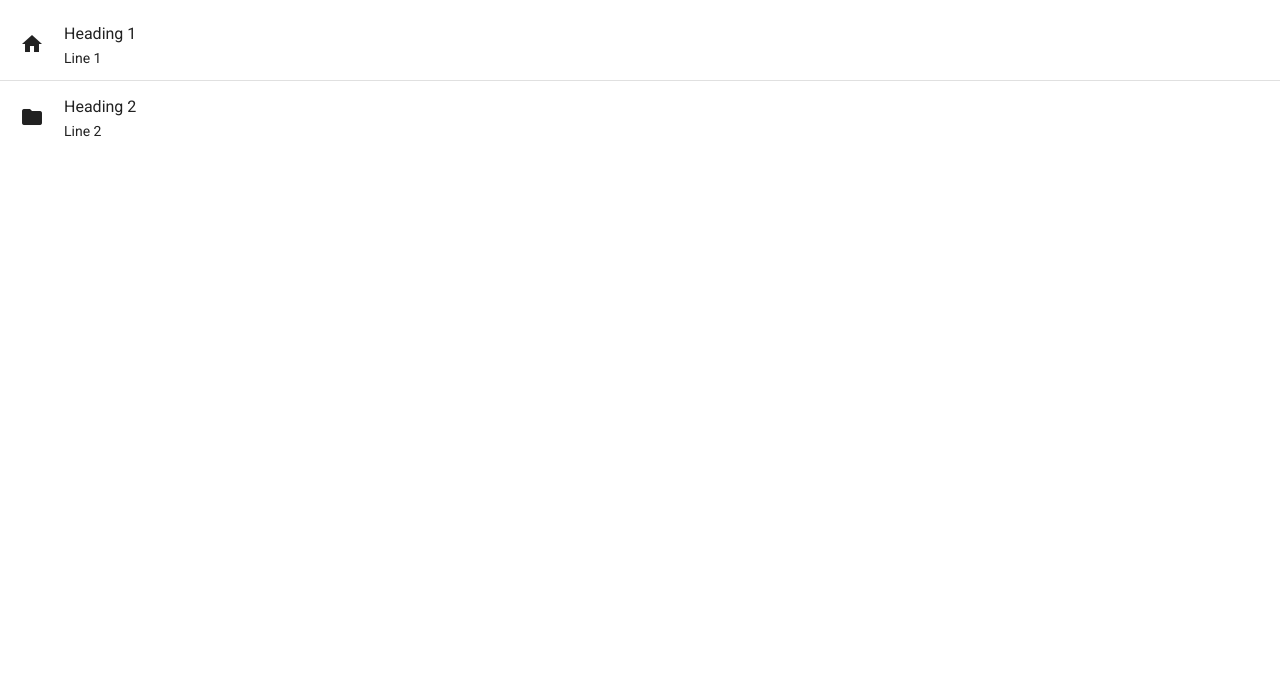
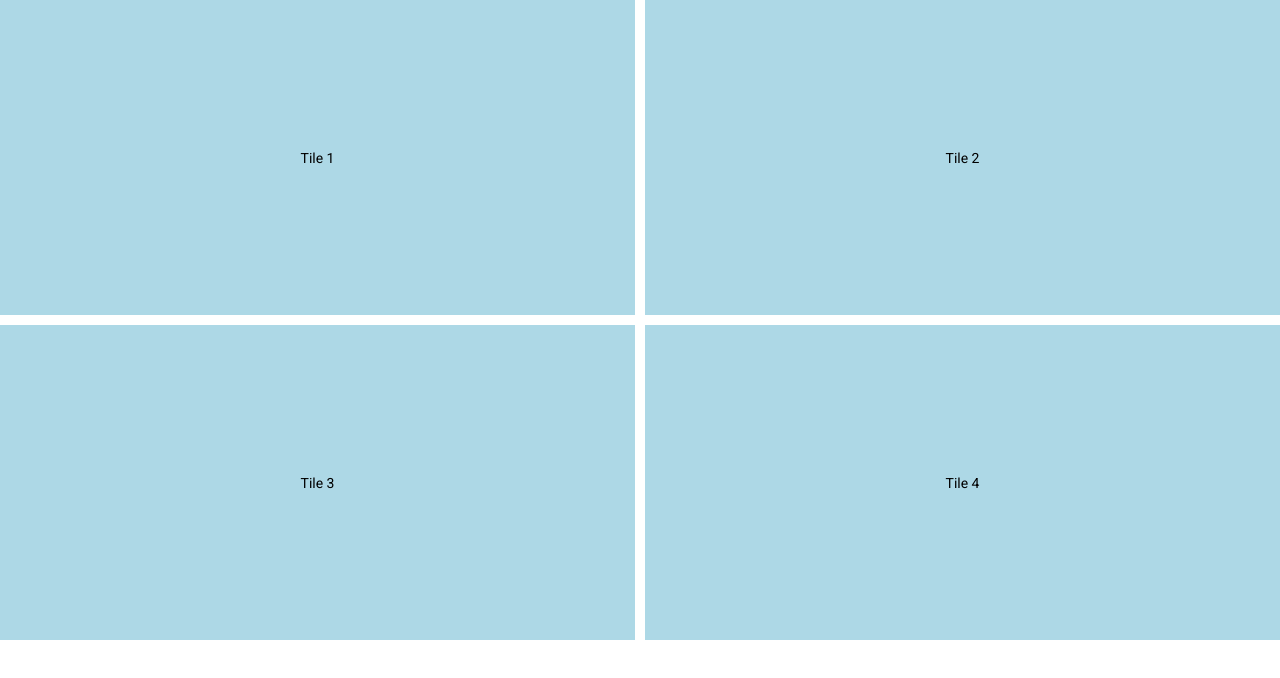
Before and after one commit to brrbaral/Ang-MaterialPractice, an Angular app: page / in a window 1280 px wide. Shown: the top 678 px of the page. Built offline with nearby package versions, Linux system fonts and the light colour scheme.

Commit message:
gridList added

```diff
--- a/src/app/app.component.css
+++ b/src/app/app.component.css
@@ -1,10 +1,14 @@
-mat-sidenav-container{
-  height:100% ;
+/*mat-sidenav-container{*/
+/*  height:100% ;*/
+/*}*/
+/*mat-sidenav, mat-sidenav-content{*/
+/*  padding: 16px;*/
+/*}*/
+/*mat-sidenav{*/
+/*  background-color: lightcoral;*/
+/*  width: 200px;*/
+/*}*/
+
+mat-grid-tile{
+  background-color: lightblue;
 }
-mat-sidenav, mat-sidenav-content{
-  padding: 16px;
-}
-mat-sidenav{
-  background-color: lightcoral;
-  width: 200px;
-}
--- a/src/app/app.component.html
+++ b/src/app/app.component.html
@@ -1,25 +1,7 @@
-<!--ANGULAR MATERIAL LIST-->
-
-
-<!--<mat-nav-list>-->
-<!--  <a mat-list-item href="#">Home</a>-->
-<!--  <a mat-list-item href="#">About</a>-->
-<!--  <a mat-list-item href="#">Services</a>-->
-<!--  <a mat-list-item href="#">Contact Us</a>-->
-<!--</mat-nav-list>-->
-
-<!--MULTIPLE LINES AND ADDING ICONS-->
-<mat-list>
-  <mat-list-item>
-    <mat-icon matListIcon>home</mat-icon>
-    <h3 matLine>Heading 1</h3>
-    <p matLine>Line 1</p>
-  </mat-list-item>
-  <mat-divider></mat-divider>
-  <mat-list-item>
-    <mat-icon matListIcon>folder</mat-icon>
-    <h3 matLine>Heading 2</h3>
-    <p matLine>Line 2</p>
-  </mat-list-item>
-
-</mat-list>
+<!--GRID LIST-->
+<mat-grid-list cols="2" rowHeight="2:1" gutterSize="10px"> <!--NO. OF ROWS TO SHOW-->
+  <mat-grid-tile>Tile 1</mat-grid-tile>
+  <mat-grid-tile>Tile 2</mat-grid-tile>
+  <mat-grid-tile>Tile 3</mat-grid-tile>
+  <mat-grid-tile>Tile 4</mat-grid-tile>
+</mat-grid-list>
--- a/src/app/material.module.ts
+++ b/src/app/material.module.ts
@@ -18,6 +18,7 @@ import { MatToolbarModule } from '@angular/material/toolbar';
 import {MatBadgeModule} from '@angular/material/badge';
 import {MatDividerModule} from '@angular/material/divider';
 import {MatProgressSpinnerModule} from '@angular/material/progress-spinner';
+import {MatExpansionModule} from '@angular/material/expansion';
 
 @NgModule({
   exports: [
@@ -42,6 +43,7 @@ import {MatProgressSpinnerModule} from '@angular/material/progress-spinner';
     MatBadgeModule,
     MatProgressSpinnerModule,
     MatSidenavModule,
+    MatExpansionModule,
   ]
 })
 export class MaterialModule {}
```
